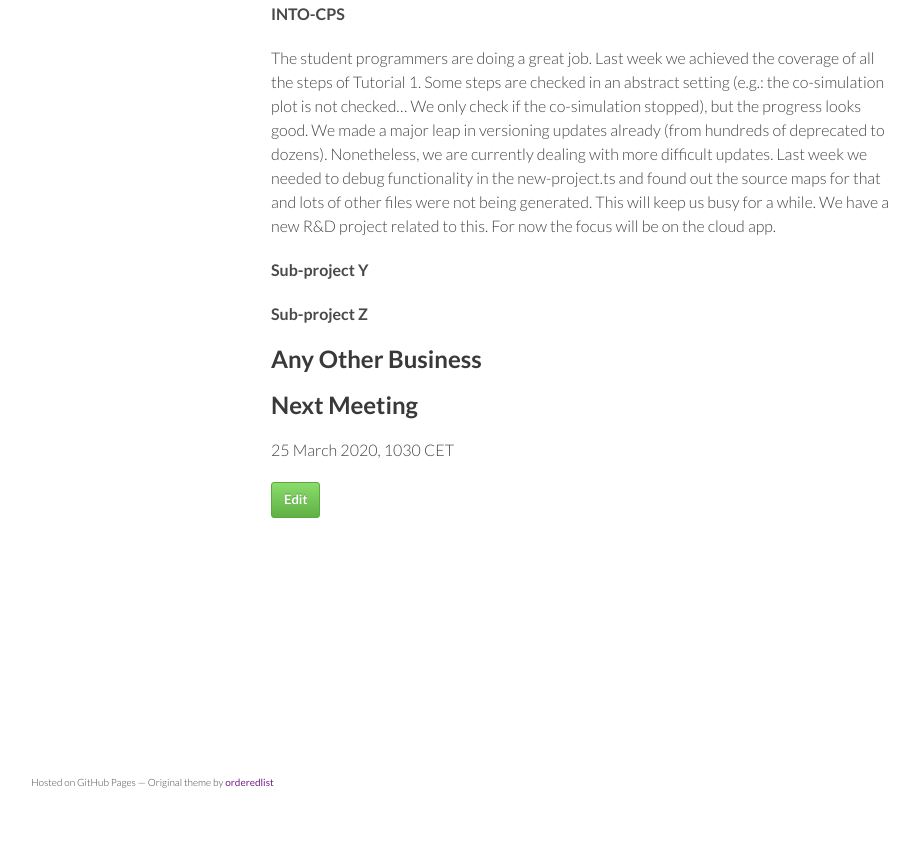
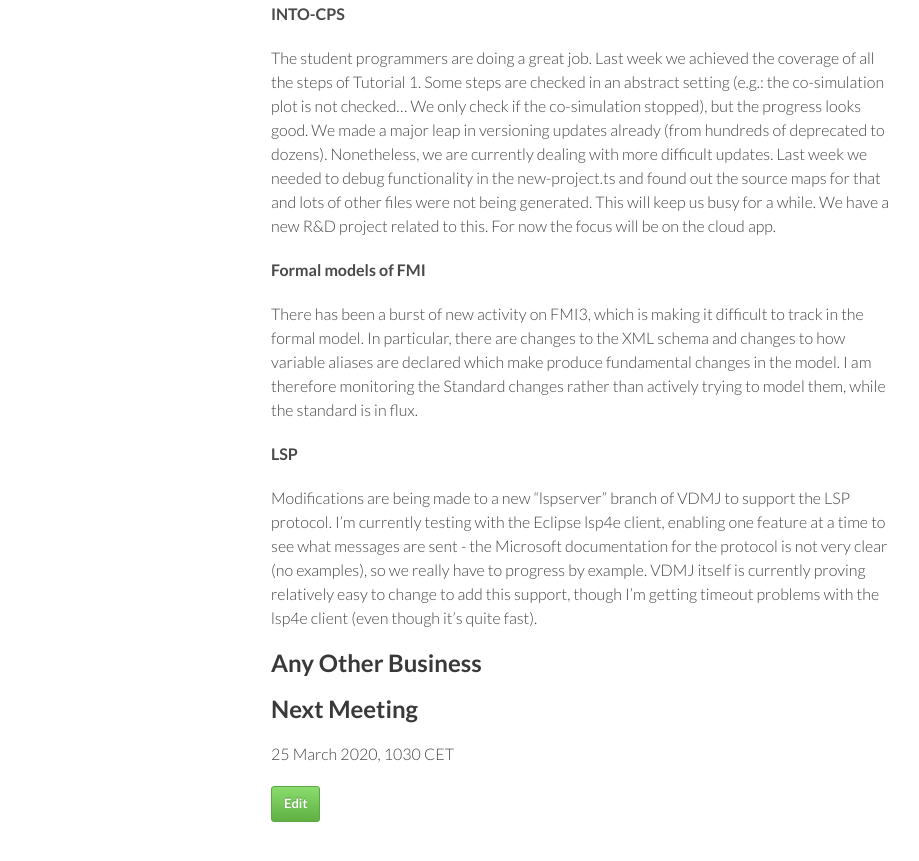
Before and after one commit to digitaltwincentre/digitaltwincentre.github.io, a Jekyll site: the page built from _biweeklies/Biweekly-13.md, in a window 1280 px wide and 900 px high, scrolled down 866 px. Shown: the top 861 px of the window, without its empty margins (179-1098 px from the left). Built offline with Jekyll 4.4.1, drawn with Linux system fonts in a browser that asks for light colours; nearby versions of some CDN libraries; before the commit the page ends 1678 px from its top, so only the background shows below that.

Commit message:
Update Biweekly-13.md

```diff
--- a/_biweeklies/Biweekly-13.md
+++ b/_biweeklies/Biweekly-13.md
@@ -42,9 +42,14 @@ date: 11 March 2020, 1030 CEST
 
 The student programmers are doing a great job. Last week we achieved the coverage of all the steps of Tutorial 1. Some steps are checked in an abstract setting (e.g.: the co-simulation plot is not checked... We only check if the co-simulation stopped), but the progress looks good. We made a major leap in versioning updates already (from hundreds of deprecated to dozens). Nonetheless, we are currently dealing with more difficult updates. Last week we needed to debug functionality in the new-project.ts and found out the source maps for that and lots of other files were not being generated. This will keep us busy for a while. We have a new R&D project related to this. For now the focus will be on the cloud app.
 
-#### Sub-project Y
+#### Formal models of FMI
 
-#### Sub-project Z
+There has been a burst of new activity on FMI3, which is making it difficult to track in the formal model. In particular, there are changes to the XML schema and changes to how variable aliases are declared which make produce fundamental changes in the model. I am therefore monitoring the Standard changes rather than actively trying to model them, while the standard is in flux.
+
+#### LSP
+
+Modifications are being made to a new "lspserver" branch of VDMJ to support the LSP protocol. I'm currently testing with the Eclipse lsp4e client, enabling one feature at a time to see what messages are sent - the Microsoft documentation for the protocol is not very clear (no examples), so we really have to progress by example. VDMJ itself is currently proving relatively easy to change to add this support, though I'm getting timeout problems with the lsp4e client (even though it's quite fast).
+
 
 ##  Any Other Business
 
```
